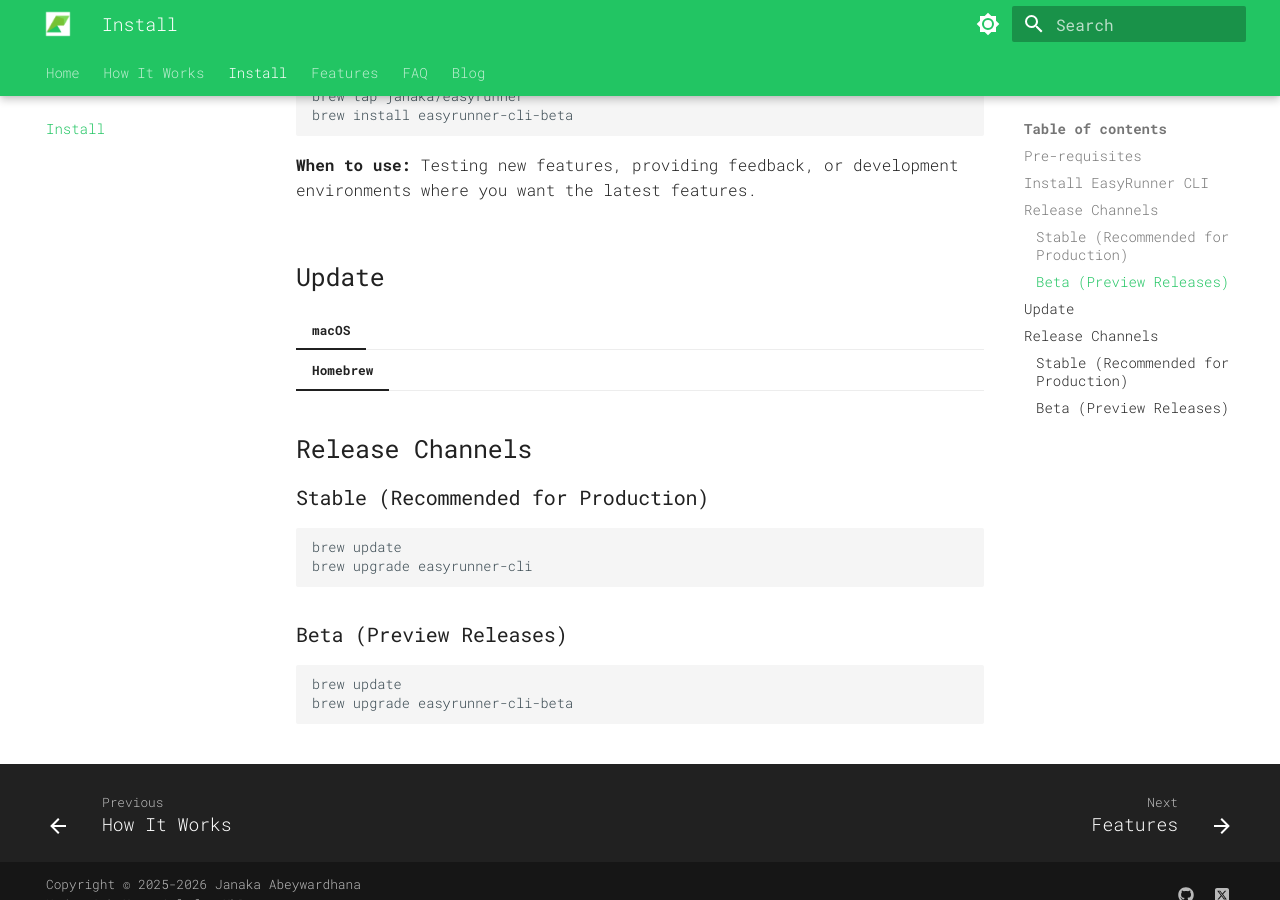
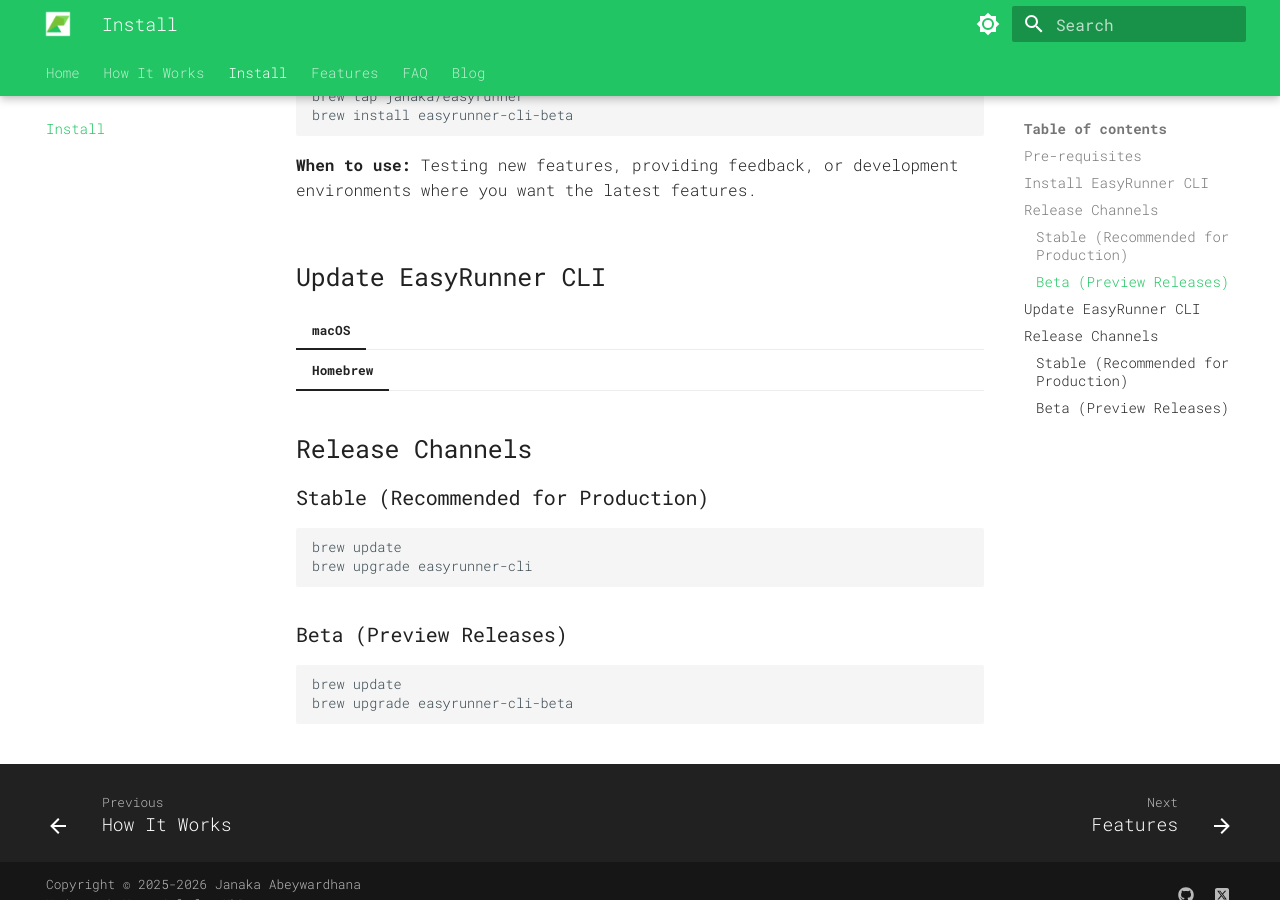
Before and after one commit to janaka/easyrunner-docs, an MkDocs documentation site: the page built from docs/install.md, in a window 1280 px wide and 900 px high, scrolled down 1431 px. Built offline with MkDocs 1.6.1 and Material for MkDocs 9.7.7, drawn with Linux system fonts in a browser that asks for light colours; some web fonts are replaced.

Commit message:
docs: update install guide

```diff
--- a/docs/install.md
+++ b/docs/install.md
@@ -56,7 +56,7 @@
 
     Not supported yet but might work.
 
-## Update
+## Update EasyRunner CLI
 
 === "macOS"
 
```
